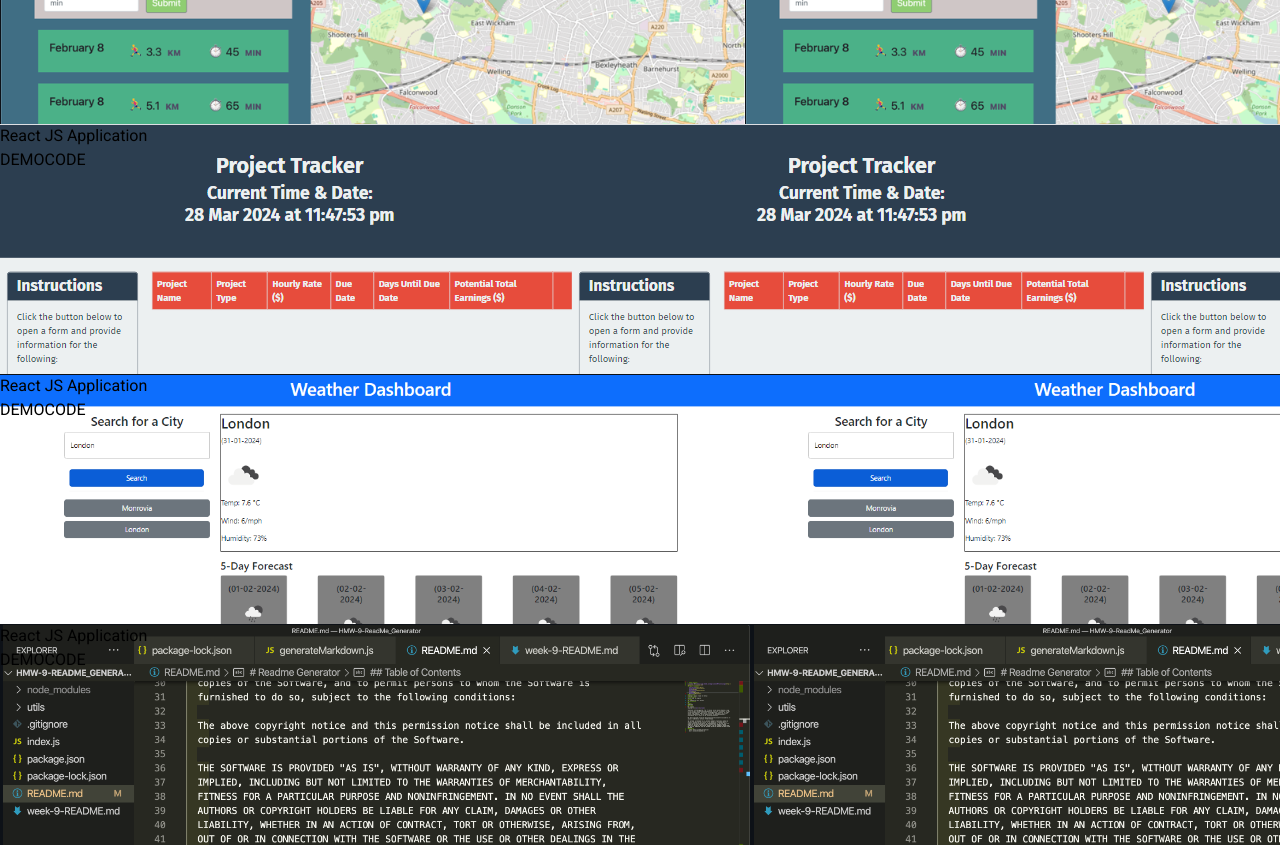
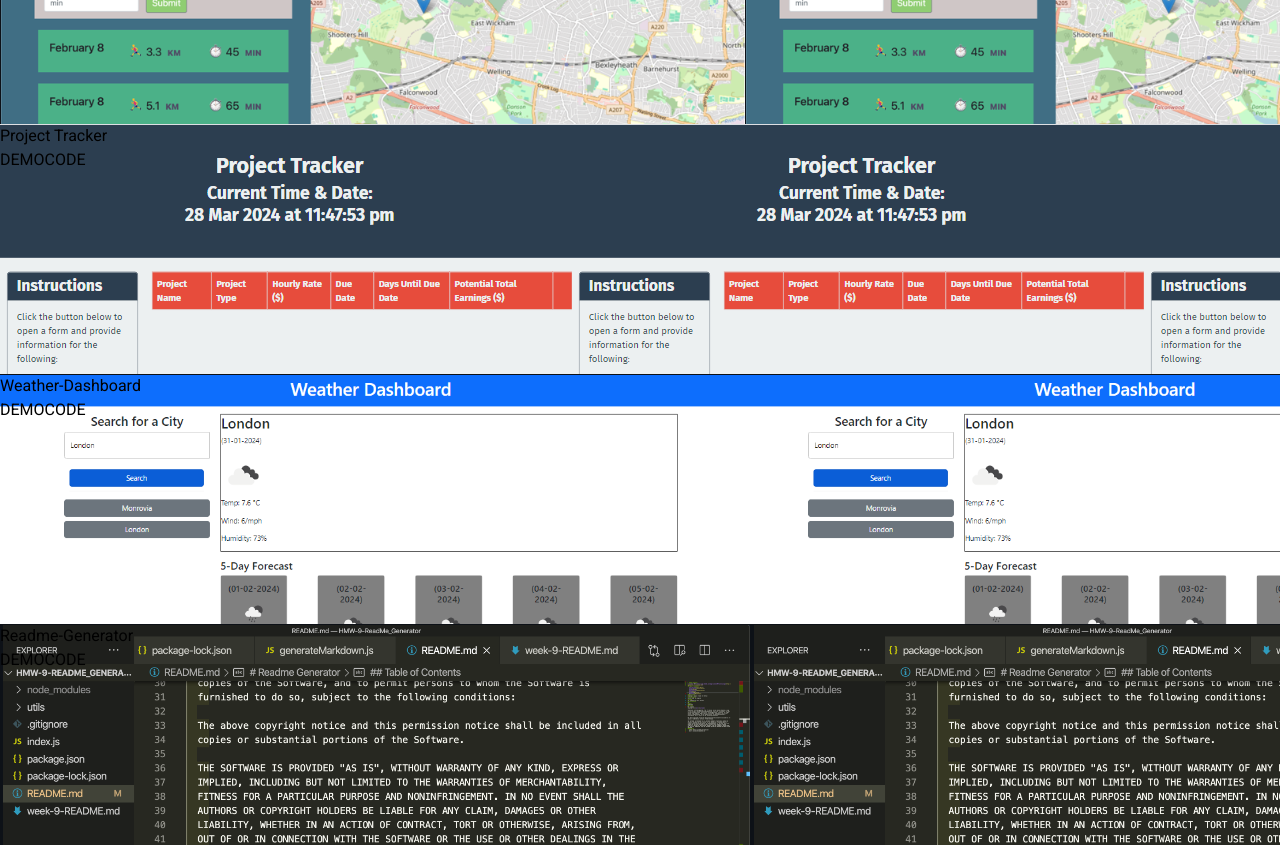
Before and after one commit to teddwill123/React-Portfolio, a React (Vite) app: page / in a window 1280 px wide. Shown: the part 4040-4885 px from the top of the page. Built offline with nearby package versions, Linux system fonts and the light colour scheme.

Commit message:
modified the work component

```diff
--- a/src/component/Work.jsx
+++ b/src/component/Work.jsx
@@ -61,13 +61,13 @@ const Work = () => {
                         {/* Hover Effects */}
                         <div className='opacity-0 group-hover:opacity-100'>
                             <span className='text-2xl font-bold text-white tracking-wider'>
-                                React JS Application
+                                My Run
                             </span>
                             <div className='pt-8 text-center'>
-                                <a href="/">
+                                <a href="https://anarab.github.io/MyRun/">
                                     <button className='text-center rounded-lg px-4 py-3 m-2 bg-white text-gray-700 font-bold text-lg'>DEMO</button>
                                 </a>
-                                <a href="/">
+                                <a href="https://github.com/AnaraB/MyRun">
                                     <button className='text-center rounded-lg px-4 py-3 m-2 bg-white text-gray-700 font-bold text-lg'>CODE</button>
                                 </a>
                             </div>
@@ -80,7 +80,7 @@ const Work = () => {
                         {/* Hover Effects */}
                         <div className='opacity-0 group-hover:opacity-100'>
                             <span className='text-2xl font-bold text-white tracking-wider'>
-                                React JS Application
+                                Project Tracker
                             </span>
                             <div className='pt-8 text-center'>
                                 <a href="/">
@@ -97,13 +97,13 @@ const Work = () => {
                         {/* Hover Effects */}
                         <div className='opacity-0 group-hover:opacity-100'>
                             <span className='text-2xl font-bold text-white tracking-wider'>
-                                React JS Application
+                            Weather-Dashboard
                             </span>
                             <div className='pt-8 text-center'>
-                                <a href="/">
+                                <a href="https://teddwill123.github.io/Weather-Dashboard/">
                                     <button className='text-center rounded-lg px-4 py-3 m-2 bg-white text-gray-700 font-bold text-lg'>DEMO</button>
                                 </a>
-                                <a href="/">
+                                <a href="https://github.com/teddwill123/Weather-Dashboard">
                                     <button className='text-center rounded-lg px-4 py-3 m-2 bg-white text-gray-700 font-bold text-lg'>CODE</button>
                                 </a>
                             </div>
@@ -116,13 +116,13 @@ const Work = () => {
                         {/* Hover Effects */}
                         <div className='opacity-0 group-hover:opacity-100'>
                             <span className='text-2xl font-bold text-white tracking-wider'>
-                                React JS Application
+                            Readme-Generator
                             </span>
                             <div className='pt-8 text-center'>
-                                <a href="/">
+                                <a href="https://teddwill123.github.io/Readme-Generator/">
                                     <button className='text-center rounded-lg px-4 py-3 m-2 bg-white text-gray-700 font-bold text-lg'>DEMO</button>
                                 </a>
-                                <a href="/">
+                                <a href="https://github.com/teddwill123/Readme-Generator">
                                     <button className='text-center rounded-lg px-4 py-3 m-2 bg-white text-gray-700 font-bold text-lg'>CODE</button>
                                 </a>
                             </div>
```
